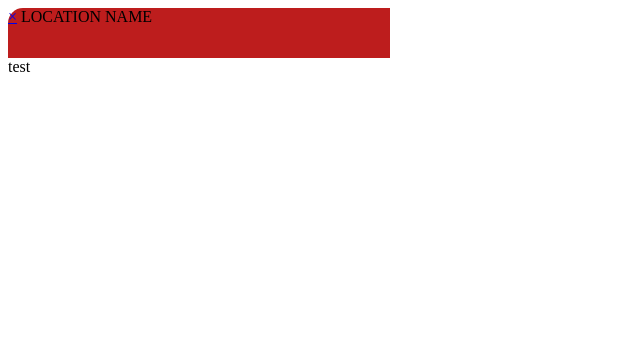
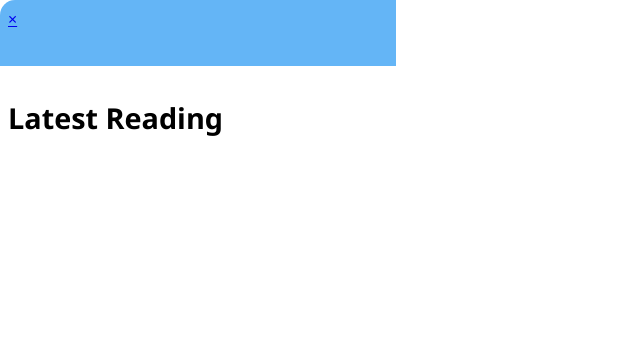
Before and after one commit to Mouqla/Agile-project-, a Flask app: page /info-frame.html in a window 1280 px wide. Shown: the top 357 px of the page, without its empty margins (0-640 px from the left). Run offline with Flask 3, Linux system fonts and the light colour scheme.

Commit message:
Finished User Story 2

```diff
--- a/static/style.css
+++ b/static/style.css
@@ -11,8 +11,9 @@
     margin: 10px;
 }
 
-.body {
-    margin: 0;
+body{
+  margin: 0;
+  font-family: 'Segoe UI', Tahoma, Geneva, Verdana, sans-serif;
 }
 
 .sidenav { /* Själva sidebar (osynlig) */
@@ -37,19 +38,42 @@
 
 /* Nedanför är css för info-frame.html*/
 .headRec  {
-  height: 50px;
-  width: 382px;
+  min-height: 50px;
+  width: 380px;
   border-top-left-radius: 15px;
-  background-color: #bd1d1d;
+  background-color: #64B5F6;
+  padding: .5rem;
 }
 .infoBox {
-  height: 300px;
-  max-height: 800px;
-  width: 382px;
+  min-height: 150px;
+  width: 380px;
   background-color: white;
   z-index: 12;
+  padding: .5rem;
 }
 .frame{
   right: -100%;
   transition: right 0.5s ease-out;
 }
+.closeButton{
+  color: black;
+}
+
+h1{
+  font-size: 2rem;
+}
+h2{
+  font-size: 1.8rem;
+}
+h3{
+  font-size: 1.6rem;
+}
+h4{
+  font-size: 1.4rem;
+}
+p{
+  font-size: 1rem;
+}
+small{
+  font-size: 0.9rem;
+}
--- a/templates/info-frame.html
+++ b/templates/info-frame.html
@@ -7,12 +7,13 @@
 </head>
 <body>
   <div class="frame">
-    <div class="headRec">
+    <div class="headRec" id="header">
       <a href="javascript:void(0)" class="closebtn">&times;<a>
-      LOCATION NAME
+        <h1 id="location"></h1>
+        <h2 id="station"></h2>
     </div>
     <div id="infoBox" class="infoBox">
-      test
+      <h2>Latest Reading</h2>
     </div>
   </div>
 
```
Also changed, not shown: static/settings.js (+32 -18 lines).
